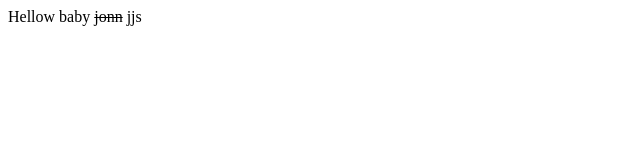
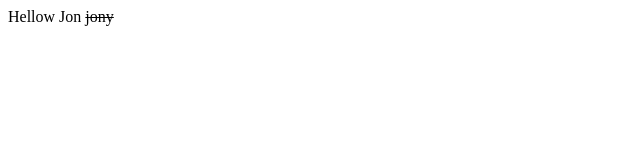
Before and after one commit to H-Bhatti/BootCamp2020, a plain HTML site: page index.html in a window 1280 px wide. Shown: the full height of the page, 0-640 px from the left. Drawn offline with Linux system fonts and the light colour scheme.

Commit message:
Update index.html
updated

```diff
--- a/index.html
+++ b/index.html
@@ -7,7 +7,7 @@
     <title>Document</title>
 </head>
 <body>
-    <div>Hellow baby <s>jonn</s> jjs
+    <div>Hellow Jon <s>jony</s>
          </div>
 </body>
 </html>
```
